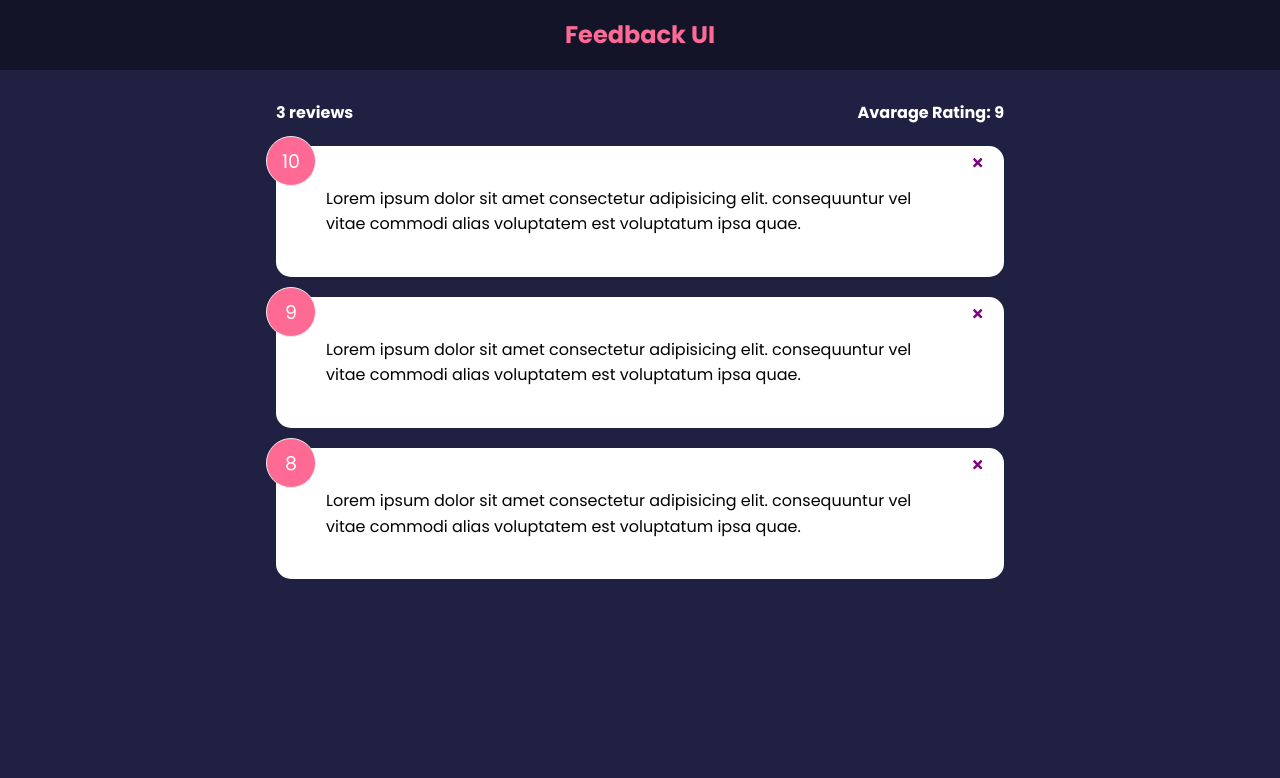
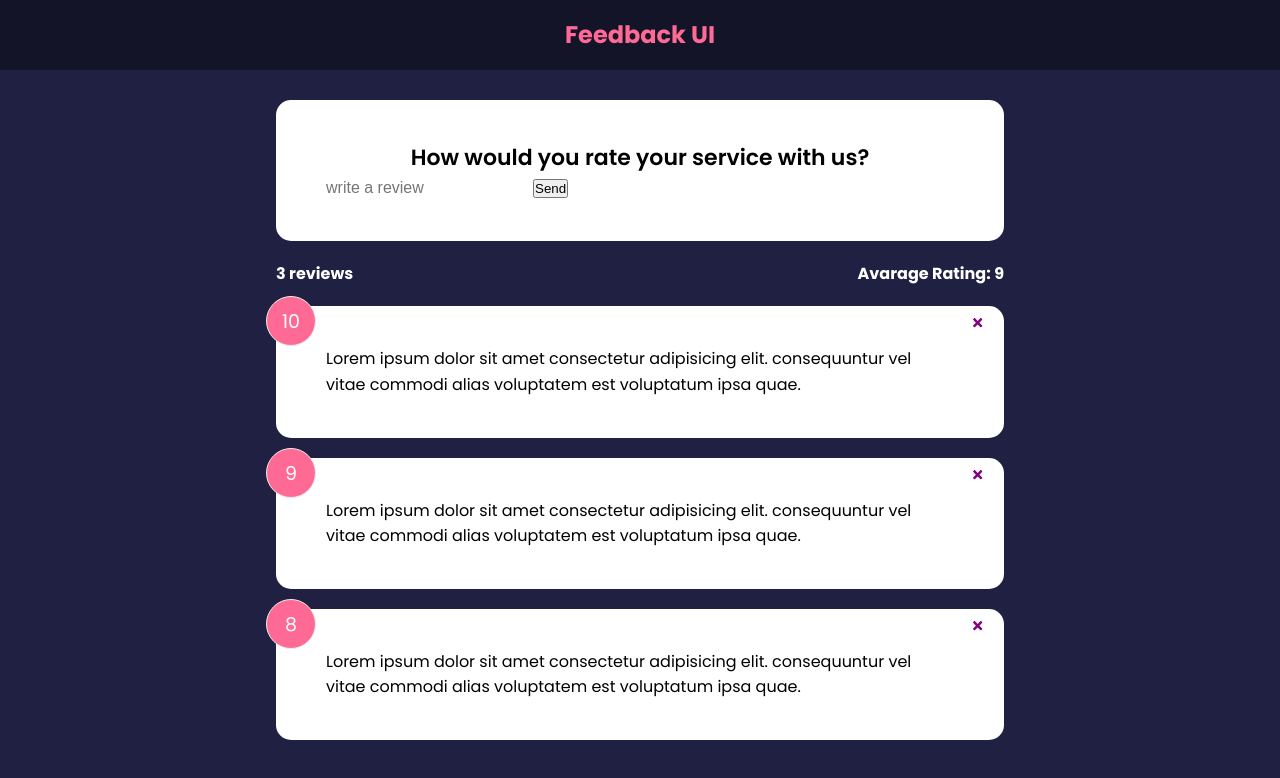
Before and after one commit to TalTaitelbaum/feedbackui, a React (Create React App) app: page / in a window 1280 px wide. Shown: the top 778 px of the page. Built offline with nearby package versions, Linux system fonts and the light colour scheme.

Commit message:
created FeadbackFor component and I've added it to App component

```diff
--- a/src/App.js
+++ b/src/App.js
@@ -2,6 +2,8 @@
 import Header from "./components/Header";
 import FeedbackList from "./components/FeedbackList";
 import FeedbackStats from "./components/FeedbackStats";
+import FeedbackForm from "./components/FeedbackForm";
+
 import FeedbackData from "./data/FeedbackData";
 
 function App() {
@@ -17,6 +19,7 @@
     <>
       <Header />
       <div className="container">
+        <FeedbackForm />
         <FeedbackStats feedback={feedback} />
         <FeedbackList feedback={feedback} handleDelete={deleteFeedback} />
       </div>
--- /dev/null
+++ b/src/components/FeedbackForm.jsx
@@ -0,0 +1,29 @@
+import { useState } from "react";
+import Card from "./shared/Card";
+
+function FeedbackForm() {
+  const [text, setText] = useState("");
+
+  const handleTextChange = (e) => {
+    setText(e.target.value);
+  };
+  return (
+    <Card>
+      <form>
+        <h2>How would you rate your service with us?</h2>
+        {/* @todo - rating select component*/}
+        <div className="input">
+          <input
+            onChange={handleTextChange}
+            type="text"
+            placeholder="write a review"
+            value={text}
+          />
+          <button type="submit">Send</button>
+        </div>
+      </form>
+    </Card>
+  );
+}
+
+export default FeedbackForm;
```
